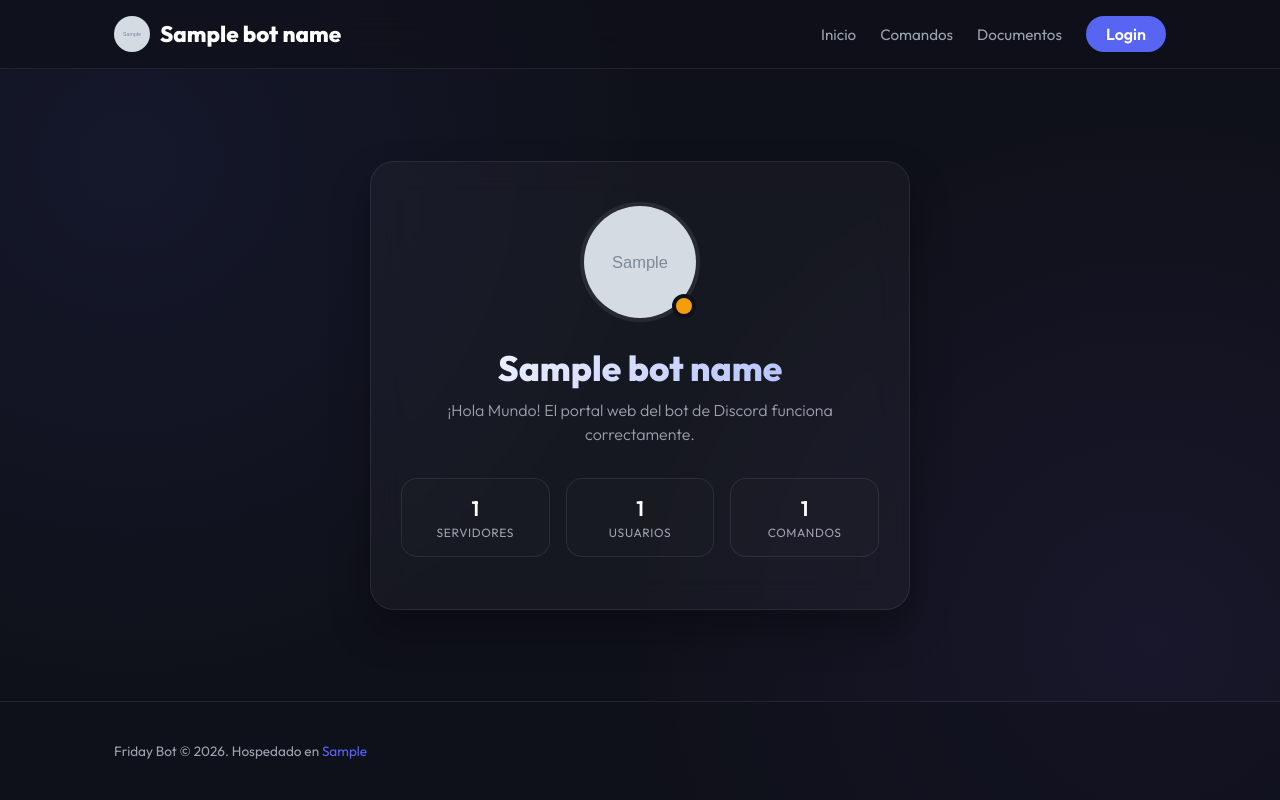
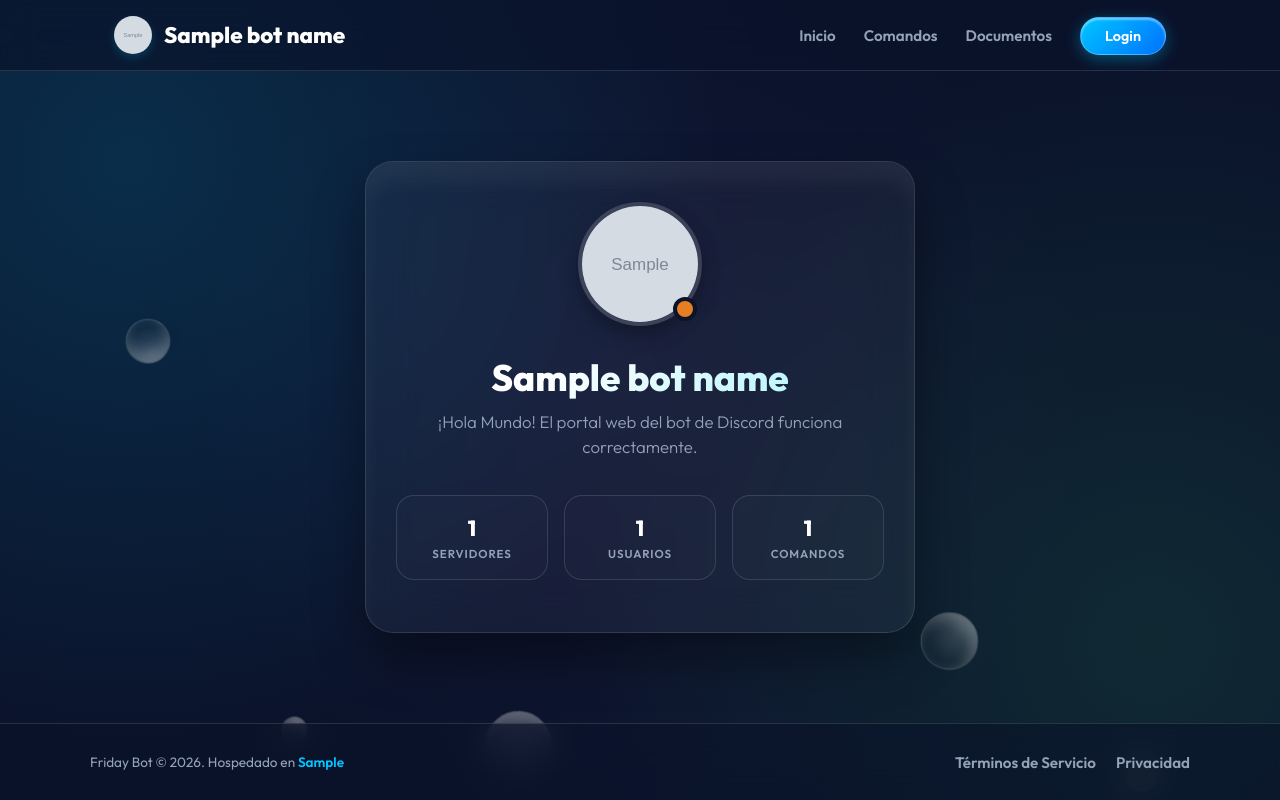
Before and after one commit to Osxlro/discord-bot-py, a FastAPI app: template web/templates/index.html in a window 1280 px wide. Run offline with FastAPI, Linux system fonts and the light colour scheme; the template is opened without the code that fills it: most values are stand-ins (such as "Sample title", 1, 10 or a date in 2020); grey boxes marked "Sample" are stand-in pictures.

Commit message:
new web design

```diff
--- a/web/app.py
+++ b/web/app.py
@@ -143,4 +143,14 @@ def create_app() -> FastAPI:
         ctx = get_common_context(request, active_page="profile")
         return templates.TemplateResponse(request, "profile.html", ctx)
 
+    @app.get("/terms", response_class=HTMLResponse)
+    async def terms_page(request: Request):
+        ctx = get_common_context(request, active_page="terms")
+        return templates.TemplateResponse(request, "terms.html", ctx)
+
+    @app.get("/privacy", response_class=HTMLResponse)
+    async def privacy_page(request: Request):
+        ctx = get_common_context(request, active_page="privacy")
+        return templates.TemplateResponse(request, "privacy.html", ctx)
+
     return app
--- a/web/static/css/main.css
+++ b/web/static/css/main.css
@@ -1,13 +1,14 @@
 :root {
-    --bg-color: #0f111a;
-    --card-bg: rgba(255, 255, 255, 0.03);
-    --card-border: rgba(255, 255, 255, 0.08);
-    --primary-color: #5865F2;
-    --primary-hover: #4752c4;
-    --text-color: #f3f4f6;
-    --text-muted: #9ca3af;
-    --online-color: #22c55e;
-    --offline-color: #f59e0b;
+    --bg-color: #0b132b;
+    --card-bg: rgba(255, 255, 255, 0.04);
+    --card-border: rgba(255, 255, 255, 0.12);
+    --primary-color: #00c6ff;
+    --primary-hover: #00f2fe;
+    --accent-color: #38ef7d;
+    --text-color: #f1f5f9;
+    --text-muted: #94a3b8;
+    --online-color: #2ecc71;
+    --offline-color: #e67e22;
 }
 
 * {
@@ -24,15 +25,67 @@ body {
     display: flex;
     flex-direction: column;
     overflow-x: hidden;
+    /* Degradado aurora fluida Frutiger Aero */
     background-image:
-        radial-gradient(circle at 10% 20%, rgba(88, 101, 242, 0.08) 0%, transparent 40%),
-        radial-gradient(circle at 90% 80%, rgba(139, 92, 246, 0.08) 0%, transparent 40%);
+        radial-gradient(circle at 10% 20%, rgba(0, 198, 255, 0.15) 0%, transparent 45%),
+        radial-gradient(circle at 90% 80%, rgba(56, 239, 125, 0.1) 0%, transparent 45%),
+        radial-gradient(circle at 50% 50%, rgba(139, 92, 246, 0.05) 0%, transparent 60%);
 }
 
-/* NAVBAR (Glassmorphism) */
+/* CONTENEDOR DE BURBUJAS CSS (Frutiger Aero) */
+.bubbles-container {
+    position: fixed;
+    top: 0;
+    left: 0;
+    width: 100%;
+    height: 100%;
+    z-index: 0;
+    overflow: hidden;
+    pointer-events: none;
+}
+
+.bubble {
+    position: absolute;
+    bottom: -100px;
+    background: radial-gradient(circle at 30% 30%, rgba(255, 255, 255, 0.22) 0%, rgba(255, 255, 255, 0.05) 60%, rgba(0, 198, 255, 0.08) 100%);
+    border: 1px solid rgba(255, 255, 255, 0.18);
+    border-radius: 50%;
+    box-shadow:
+        inset -5px -5px 12px rgba(0, 0, 0, 0.15),
+        inset 5px 5px 12px rgba(255, 255, 255, 0.35),
+        0 8px 24px rgba(0, 0, 0, 0.1);
+    animation: floatUp 15s infinite ease-in-out;
+}
+
+@keyframes floatUp {
+    0% {
+        transform: translateY(0) scale(1) rotate(0deg);
+        opacity: 0;
+    }
+    10% {
+        opacity: 0.8;
+    }
+    90% {
+        opacity: 0.8;
+    }
+    100% {
+        transform: translateY(-115vh) scale(1.2) rotate(360deg);
+        opacity: 0;
+    }
+}
+
+.bubble:nth-child(1) { left: 10%; width: 40px; height: 40px; animation-duration: 12s; animation-delay: 0s; }
+.bubble:nth-child(2) { left: 22%; width: 25px; height: 25px; animation-duration: 16s; animation-delay: 2s; }
+.bubble:nth-child(3) { left: 38%; width: 65px; height: 65px; animation-duration: 22s; animation-delay: 1s; }
+.bubble:nth-child(4) { left: 55%; width: 35px; height: 35px; animation-duration: 14s; animation-delay: 5s; }
+.bubble:nth-child(5) { left: 72%; width: 55px; height: 55px; animation-duration: 19s; animation-delay: 0s; }
+.bubble:nth-child(6) { left: 88%; width: 30px; height: 30px; animation-duration: 15s; animation-delay: 3s; }
+
+/* NAVBAR (Sleek Glassmorphic) */
 .navbar {
-    background: rgba(15, 17, 26, 0.7);
-    backdrop-filter: blur(16px);
+    background: rgba(11, 19, 43, 0.7);
+    backdrop-filter: blur(20px);
+    -webkit-backdrop-filter: blur(20px);
     border-bottom: 1px solid var(--card-border);
     position: sticky;
     top: 0;
@@ -47,6 +100,8 @@ body {
     display: flex;
     justify-content: space-between;
     align-items: center;
+    position: relative;
+    z-index: 2;
 }
 
 .logo-link {
@@ -56,52 +111,62 @@ body {
     color: #ffffff;
     font-weight: 800;
     font-size: 1.4rem;
-    gap: 10px;
+    gap: 12px;
 }
 
 .logo-img {
-    width: 36px;
-    height: 36px;
+    width: 38px;
+    height: 38px;
     border-radius: 50%;
+    box-shadow: 0 4px 10px rgba(0, 198, 255, 0.2);
 }
 
 .nav-menu {
     display: flex;
     list-style: none;
-    gap: 24px;
+    gap: 28px;
     align-items: center;
 }
 
 .nav-link {
     text-decoration: none;
     color: var(--text-muted);
-    font-weight: 400;
+    font-weight: 600;
     font-size: 0.95rem;
-    transition: color 0.2s ease;
+    transition: color 0.2s ease, text-shadow 0.2s ease;
 }
 
 .nav-link:hover, .nav-link.active {
     color: #ffffff;
+    text-shadow: 0 0 8px rgba(0, 198, 255, 0.5);
 }
 
+/* BOTÓN GLOSSY FRUTIGER AERO */
 .btn-login {
-    background: var(--primary-color);
+    background: linear-gradient(135deg, #00c6ff 0%, #0072ff 100%);
     color: #ffffff;
-    padding: 8px 20px;
-    border-radius: 20px;
+    padding: 9px 24px;
+    border-radius: 30px;
     font-weight: 600;
-    border: none;
+    font-size: 0.9rem;
+    border: 1px solid rgba(255, 255, 255, 0.25);
     cursor: pointer;
     text-decoration: none;
-    transition: background-color 0.2s ease, transform 0.1s ease;
+    box-shadow:
+        0 4px 15px rgba(0, 198, 255, 0.35),
+        inset 0 2px 2px rgba(255, 255, 255, 0.4);
+    transition: all 0.3s cubic-bezier(0.25, 0.8, 0.25, 1);
 }
 
 .btn-login:hover {
-    background: var(--primary-hover);
-    transform: translateY(-1px);
+    background: linear-gradient(135deg, #00f2fe 0%, #4facfe 100%);
+    box-shadow:
+        0 6px 20px rgba(0, 198, 255, 0.5),
+        inset 0 2px 2px rgba(255, 255, 255, 0.5);
+    transform: translateY(-1.5px);
 }
 
-/* CONTAINER PRINCIPAL */
+/* CONTENIDO PRINCIPAL */
 .main-content {
     flex: 1;
     display: flex;
@@ -109,33 +174,40 @@ body {
     justify-content: center;
     align-items: center;
     padding: 60px 24px;
+    position: relative;
+    z-index: 2;
 }
 
-/* CARDS DE GLASSMORPHISM */
+/* GLASS CARD (Frutiger Aero + Glassmorphism) */
 .card {
     background: var(--card-bg);
     border: 1px solid var(--card-border);
-    backdrop-filter: blur(16px);
-    border-radius: 24px;
+    backdrop-filter: blur(24px);
+    -webkit-backdrop-filter: blur(24px);
+    border-radius: 28px;
     padding: 40px 30px;
-    box-shadow: 0 20px 40px rgba(0, 0, 0, 0.3);
+    box-shadow:
+        0 25px 50px rgba(0, 0, 0, 0.4),
+        inset 0 20px 20px rgba(255, 255, 255, 0.05);
     width: 100%;
-    max-width: 540px;
+    max-width: 550px;
     text-align: center;
-    transition: transform 0.3s ease, box-shadow 0.3s ease;
+    transition: transform 0.3s cubic-bezier(0.25, 0.8, 0.25, 1), box-shadow 0.3s ease;
 }
 
 .card:hover {
-    transform: translateY(-5px);
-    box-shadow: 0 30px 60px rgba(0, 0, 0, 0.4);
+    transform: translateY(-6px);
+    box-shadow:
+        0 35px 70px rgba(0, 0, 0, 0.5),
+        inset 0 20px 20px rgba(255, 255, 255, 0.08);
 }
 
-/* AVATAR Y ESTADO */
+/* AVATAR Y ONLINE PULSO */
 .avatar-container {
     position: relative;
-    width: 120px;
-    height: 120px;
-    margin: 0 auto 24px;
+    width: 124px;
+    height: 124px;
+    margin: 0 auto 28px;
 }
 
 .avatar {
@@ -143,22 +215,23 @@ body {
     height: 100%;
     border-radius: 50%;
     object-fit: cover;
-    border: 4px solid var(--card-border);
+    border: 4px solid rgba(255, 255, 255, 0.15);
+    box-shadow: 0 8px 20px rgba(0, 0, 0, 0.3);
 }
 
 .status-indicator {
     position: absolute;
-    bottom: 4px;
-    right: 4px;
+    bottom: 5px;
+    right: 5px;
     width: 24px;
     height: 24px;
     border-radius: 50%;
-    border: 4px solid var(--bg-color);
+    border: 4px solid #0b132b;
 }
 
 .status-online {
     background-color: var(--online-color);
-    animation: pulse 2s infinite;
+    animation: pulse 2.2s infinite;
 }
 
 .status-offline {
@@ -166,23 +239,23 @@ body {
 }
 
 h1 {
-    font-size: 2.2rem;
+    font-size: 2.3rem;
     font-weight: 800;
     margin-bottom: 8px;
-    background: linear-gradient(135deg, #ffffff 0%, #a5b4fc 100%);
+    background: linear-gradient(135deg, #ffffff 30%, #a5f3fc 100%);
     -webkit-background-clip: text;
     -webkit-text-fill-color: transparent;
 }
 
 .subtitle {
-    font-size: 1rem;
+    font-size: 1.05rem;
     color: var(--text-muted);
-    margin-bottom: 32px;
+    margin-bottom: 36px;
     font-weight: 300;
     line-height: 1.5;
 }
 
-/* ESTADÍSTICAS GRID */
+/* GRID DE ESTADÍSTICAS */
 .stats-grid {
     display: grid;
     grid-template-columns: repeat(3, 1fr);
@@ -191,38 +264,51 @@ h1 {
 }
 
 .stat-item {
-    background: rgba(255, 255, 255, 0.01);
+    background: rgba(255, 255, 255, 0.015);
     border: 1px solid var(--card-border);
-    border-radius: 16px;
-    padding: 16px 8px;
-    transition: background 0.2s ease;
+    border-radius: 18px;
+    padding: 18px 8px;
+    transition: background-color 0.2s ease, border-color 0.2s ease;
 }
 
 .stat-item:hover {
     background: rgba(255, 255, 255, 0.04);
+    border-color: rgba(255, 255, 255, 0.25);
 }
 
 .stat-val {
-    font-size: 1.3rem;
-    font-weight: 600;
+    font-size: 1.35rem;
+    font-weight: 700;
     color: #ffffff;
     margin-bottom: 4px;
 }
 
 .stat-lbl {
-    font-size: 0.75rem;
+    font-size: 0.72rem;
     color: var(--text-muted);
     text-transform: uppercase;
-    letter-spacing: 0.05em;
+    letter-spacing: 0.08em;
+    font-weight: 600;
 }
 
-/* FOOTER */
+/* PIE DE PÁGINA (Footer) */
 .footer {
     border-top: 1px solid var(--card-border);
-    background: rgba(15, 17, 26, 0.5);
-    padding: 24px;
-    text-align: center;
+    background: rgba(11, 19, 43, 0.6);
+    backdrop-filter: blur(16px);
+    -webkit-backdrop-filter: blur(16px);
+    padding: 28px 24px;
     width: 100%;
+    position: relative;
+    z-index: 2;
+}
+
+.footer-content {
+    max-width: 1100px;
+    margin: 0 auto;
+    display: flex;
+    justify-content: space-between;
+    align-items: center;
 }
 
 .footer-text {
@@ -233,6 +319,7 @@ h1 {
 .footer-link {
     color: var(--primary-color);
     text-decoration: none;
+    font-weight: 600;
     transition: color 0.2s ease;
 }
 
@@ -240,15 +327,73 @@ h1 {
     color: #ffffff;
 }
 
+.footer-nav {
+    display: flex;
+    gap: 20px;
+    list-style: none;
+}
+
+/* RESPONSIVIDAD Y COMPATIBILIDAD MÓVIL (Media Queries) */
+@media (max-width: 768px) {
+    .nav-container {
+        flex-direction: column;
+        gap: 16px;
+        padding: 20px 24px;
+    }
+
+    .nav-menu {
+        flex-wrap: wrap;
+        justify-content: center;
+        width: 100%;
+        gap: 16px;
+    }
+
+    .footer-content {
+        flex-direction: column;
+        gap: 16px;
+        text-align: center;
+    }
+
+    .footer-nav {
+        justify-content: center;
+    }
+}
+
+@media (max-width: 480px) {
+    .main-content {
+        padding: 40px 16px;
+    }
+
+    .stats-grid {
+        grid-template-columns: 1fr;
+        gap: 12px;
+    }
+
+    .card {
+        padding: 30px 20px;
+        border-radius: 24px;
+    }
+
+    h1 {
+        font-size: 1.8rem;
+    }
+
+    .avatar-container {
+        width: 100px;
+        height: 100px;
+        margin-bottom: 20px;
+    }
+}
+
 /* ANIMACIONES */
 @keyframes pulse {
     0% {
-        box-shadow: 0 0 0 0 rgba(34, 197, 94, 0.6);
+        box-shadow: 0 0 0 0 rgba(46, 204, 113, 0.6);
     }
     70% {
-        box-shadow: 0 0 0 10px rgba(34, 197, 94, 0);
+        box-shadow: 0 0 0 12px rgba(46, 204, 113, 0);
     }
     100% {
-        box-shadow: 0 0 0 0 rgba(34, 197, 94, 0);
+        box-shadow: 0 0 0 0 rgba(46, 204, 113, 0);
     }
 }
--- a/web/templates/base.html
+++ b/web/templates/base.html
@@ -9,6 +9,16 @@
     {% block extra_css %}{% endblock %}
 </head>
 <body>
+    <!-- Burbujas animadas estilo Frutiger Aero en el background -->
+    <div class="bubbles-container">
+        <div class="bubble"></div>
+        <div class="bubble"></div>
+        <div class="bubble"></div>
+        <div class="bubble"></div>
+        <div class="bubble"></div>
+        <div class="bubble"></div>
+    </div>
+
     <nav class="navbar">
         <div class="nav-container">
             <a href="/" class="logo-link">
@@ -29,11 +39,15 @@
     </main>
 
     <footer class="footer">
-        <div class="nav-container">
+        <div class="footer-content">
             <span class="footer-text">
                 Friday Bot © 2026. Hospedado en
                 <a href="http://{{ web_domain }}{% if expose_port %}:{{ web_port }}{% endif %}" class="footer-link" target="_blank">{{ web_domain }}{% if expose_port %}:{{ web_port }}{% endif %}</a>
             </span>
+            <ul class="footer-nav">
+                <li><a href="/terms" class="nav-link {% if active_page == 'terms' %}active{% endif %}">Términos de Servicio</a></li>
+                <li><a href="/privacy" class="nav-link {% if active_page == 'privacy' %}active{% endif %}">Privacidad</a></li>
+            </ul>
         </div>
     </footer>
 </body>
```
Also changed, not shown: web/DESIGN.md (+29 -45 lines), web/templates/privacy.html (added, +27 -0 lines), web/templates/terms.html (added, +24 -0 lines).
